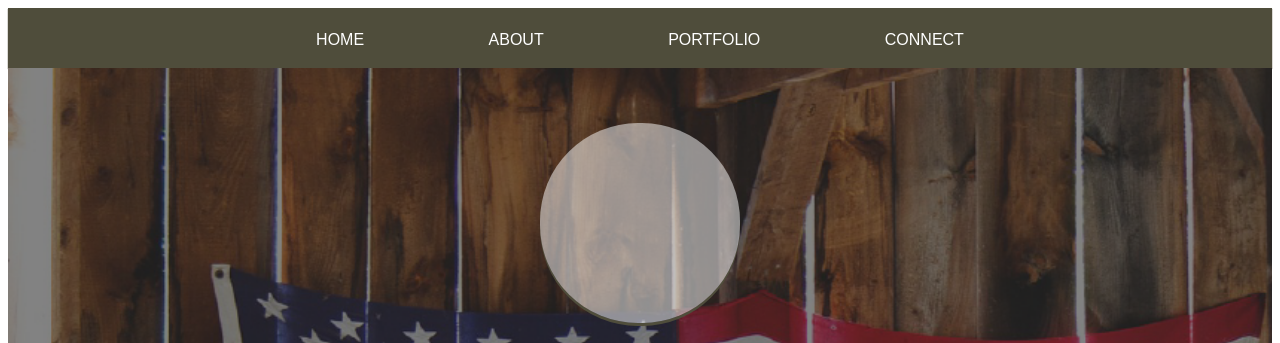
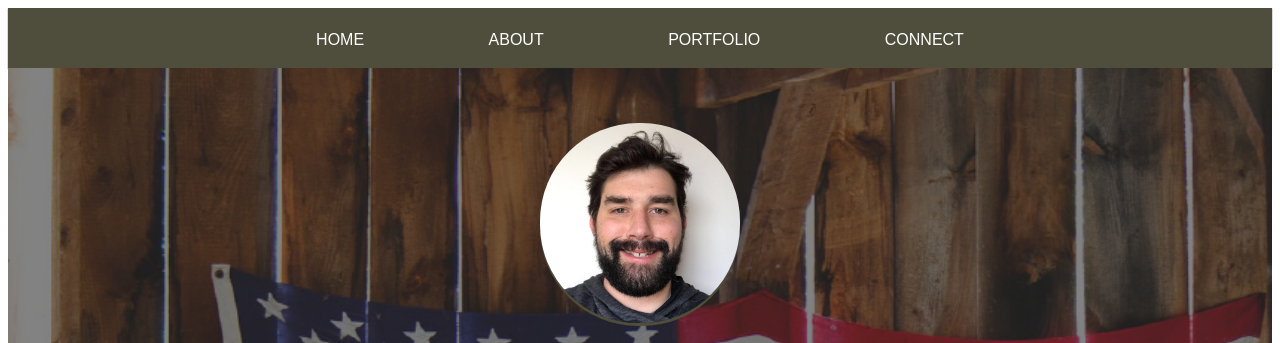
Before and after one commit to jatamblyn/jatamblyn.github.io, a plain HTML site: page index.html in a window 1280 px wide. Shown: the top 343 px of the page. Drawn offline with Linux system fonts and the light colour scheme.

Commit message:
img update

```diff
--- a/css/style.css
+++ b/css/style.css
@@ -134,7 +134,7 @@ ul {
 
 .profile {
 
-  background-image: url(../images/me.jpg);
+  background-image: url(../images/me-img.jpg);
   background-size: cover;
   background-position: center;
   display: block;
```
